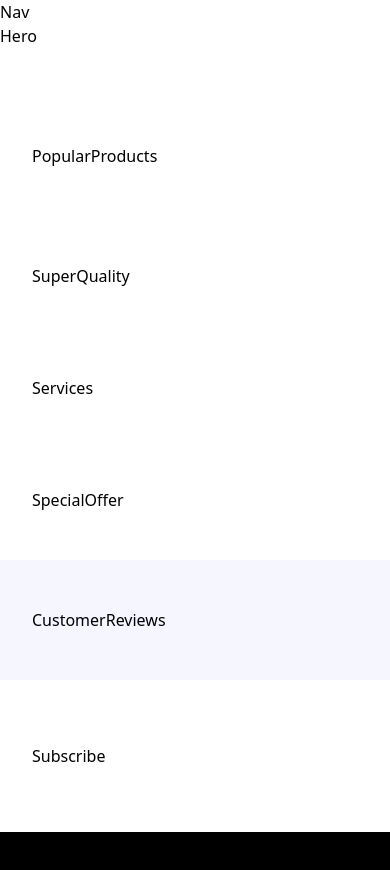
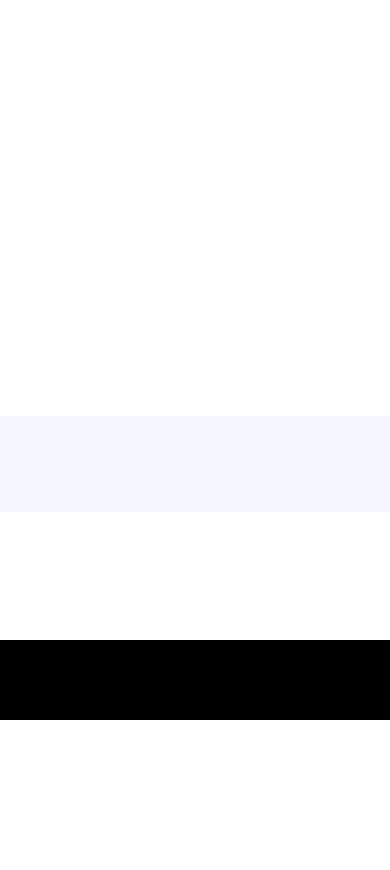
Before and after one commit to petekgithub/nike-landing, a React (Vite) app: page / in a window 390 px wide. Shown: the top 870 px of the page. After the commit the page ends 844 px from the top, so only its background shows below. Built offline with nearby package versions, Linux system fonts and the light colour scheme; a web font is replaced by a local one.

Commit message:
creating-component

```diff
--- a/src/App.jsx
+++ b/src/App.jsx
@@ -1,15 +1,42 @@
+import {
+  Hero,
+  Footer,
+  CustomerReviews,
+  PopularProducts,
+  Services,
+  SpecialOffer,
+  Subscribe,
+  SuperQuality,
+} from "./sections";
+
 const App = () => {
   return (
     <main className="relative">
-      Nav
-      <section className="xl:padding-1 wide:padding-r padding-b">Hero</section>
-      <section className="padding">PopularProducts</section>
-      <section className="padding">SuperQuality</section>
-      <section className="padding-x py-10">Services</section>
-      <section className="padding">SpecialOffer</section>
-      <section className="padding bg-pale-blue ">CustomerReviews</section>
-      <section className="padding-x sm:py-32 py-16 w-full">Subscribe</section>
-      <section className="bg-black padding-x padding-t pb-8">Footer</section>
+      {/* Nav */}
+      <section className="xl:padding-1 wide:padding-r padding-b">
+        <Hero />
+      </section>
+      <section className="padding">
+        <PopularProducts />
+      </section>
+      <section className="padding">
+        <SuperQuality />
+      </section>
+      <section className="padding-x py-10">
+        <Services />
+      </section>
+      <section className="padding">
+        <SpecialOffer />
+      </section>
+      <section className="padding bg-pale-blue ">
+        <CustomerReviews />
+      </section>
+      <section className="padding-x sm:py-32 py-16 w-full">
+        <Subscribe />
+      </section>
+      <section className="bg-black padding-x padding-t pb-8">
+        <Footer />
+      </section>
     </main>
   );
 };
--- /dev/null
+++ b/src/sections/CustomerReviews.jsx
@@ -0,0 +1,5 @@
+const CustomerReviews = () => {
+  return <div></div>;
+};
+
+export default CustomerReviews;
--- /dev/null
+++ b/src/sections/Footer.jsx
@@ -0,0 +1,5 @@
+const Footer = () => {
+  return <div></div>;
+};
+
+export default Footer;
--- /dev/null
+++ b/src/sections/Hero.jsx
@@ -0,0 +1,5 @@
+const Hero = () => {
+  return <div></div>;
+};
+
+export default Hero;
--- /dev/null
+++ b/src/sections/PopularProducts.jsx
@@ -0,0 +1,5 @@
+const PopularProducts = () => {
+  return <div></div>;
+};
+
+export default PopularProducts;
--- /dev/null
+++ b/src/sections/Services.jsx
@@ -0,0 +1,5 @@
+const Services = () => {
+  return <div></div>;
+};
+
+export default Services;
--- /dev/null
+++ b/src/sections/SpecialOffer.jsx
@@ -0,0 +1,5 @@
+const SpecialOffer = () => {
+  return <div></div>;
+};
+
+export default SpecialOffer;
--- /dev/null
+++ b/src/sections/Subscribe.jsx
@@ -0,0 +1,5 @@
+const Subscribe = () => {
+  return <div></div>;
+};
+
+export default Subscribe;
--- /dev/null
+++ b/src/sections/SuperQuality.jsx
@@ -0,0 +1,5 @@
+const SuperQality = () => {
+  return <div></div>;
+};
+
+export default SuperQality;
--- /dev/null
+++ b/src/sections/index.js
@@ -0,0 +1,19 @@
+import Hero from "./Hero";
+import Footer from "./Footer";
+import CustomerReviews from "./CustomerReviews";
+import PopularProducts from "./PopularProducts";
+import Services from "./Services";
+import SpecialOffer from "./SpecialOffer";
+import Subscribe from "./Subscribe";
+import SuperQuality from "./SuperQuality";
+
+export {
+  Hero,
+  Footer,
+  CustomerReviews,
+  PopularProducts,
+  Services,
+  SpecialOffer,
+  Subscribe,
+  SuperQuality,
+};
```
